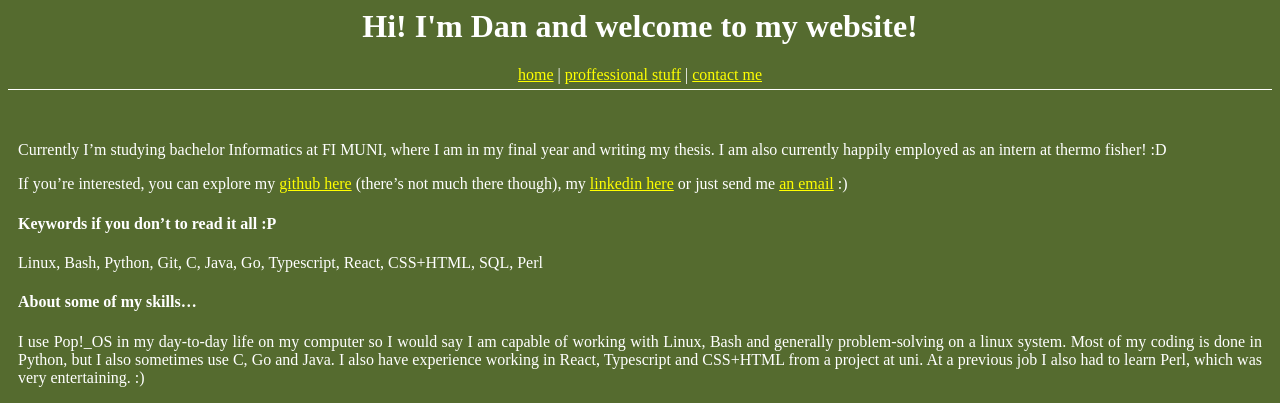
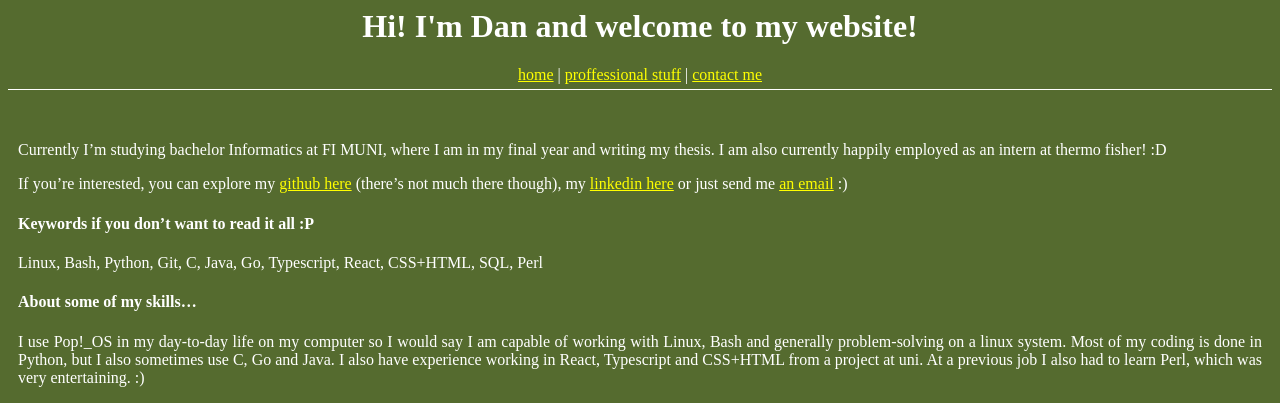
Before and after one commit to danpadcz/danpadcz.github.io, a Jekyll site: the page built from imsoprofessional.md, in a window 1280 px wide. Shown: the top 403 px of the page. Built offline with Jekyll 4.4.1, drawn with Linux system fonts in a browser that asks for light colours.

Commit message:
Add missing "want"

```diff
--- a/imsoprofessional.md
+++ b/imsoprofessional.md
@@ -7,7 +7,7 @@ Currently I'm studying bachelor Informatics at FI MUNI, where I am in my final y
 If you're interested, you can explore my [github here](https://github.com/danpadcz) (there's not much there though), my [linkedin here](https://linkedin.com/in/daniel-padrta) or just send me [an email](mailto:website@danielpadrta.cz) :)
 
 
-#### Keywords if you don't to read it all :P
+#### Keywords if you don't want to read it all :P
 
 Linux, Bash, Python, Git, C, Java, Go, Typescript, React, CSS+HTML, SQL, Perl
 
```
